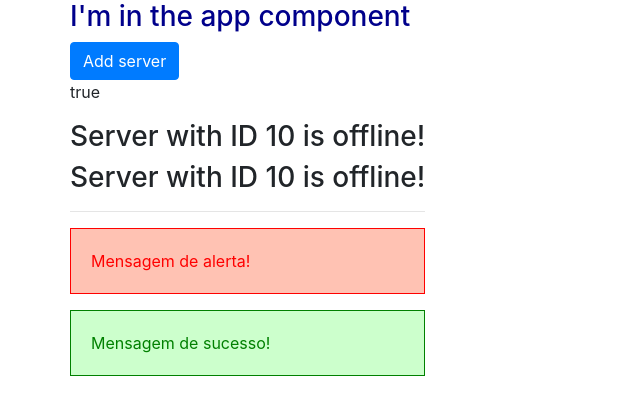
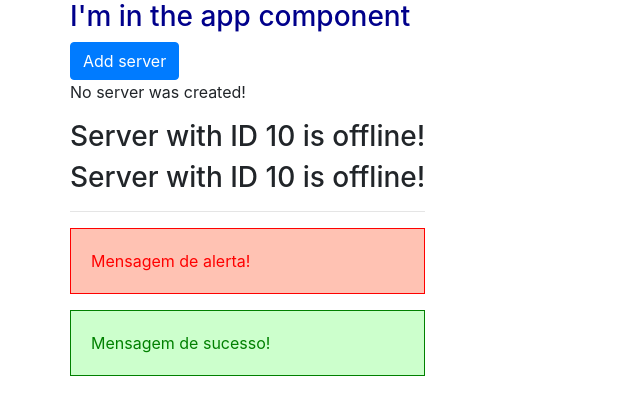
Before and after one commit to IlgssonBraga/angular-app, an Angular app: page / in a window 1280 px wide. Shown: the top 414 px of the page, without its empty margins (0-640 px from the left). Built offline with nearby package versions, Linux system fonts and the light colour scheme.

Commit message:
Event binding

```diff
--- a/src/app/servers/servers.component.html
+++ b/src/app/servers/servers.component.html
@@ -1,4 +1,8 @@
-<button class="btn btn-primary" [disabled]="!allowNewServer">Add server</button>
-<p [innerText]="allowNewServer"></p>
+<button
+    class="btn btn-primary"
+    [disabled]="!allowNewServer"
+    (click)="onCreateServer()"
+    >Add server</button>
+<p [innerText]="serverStatusCreation"></p>
 <app-server></app-server>
 <app-server></app-server>
--- a/src/app/servers/servers.component.ts
+++ b/src/app/servers/servers.component.ts
@@ -7,6 +7,7 @@
 })
 export class ServersComponent implements OnInit {
   allowNewServer = false;
+  serverStatusCreation = 'No server was created!';
 
   constructor() {
     setTimeout(() => {
@@ -17,4 +18,8 @@
   ngOnInit(): void {
   }
 
+  onCreateServer(){
+    this.serverStatusCreation = 'Server was created!';
+  }
+
 }
```
